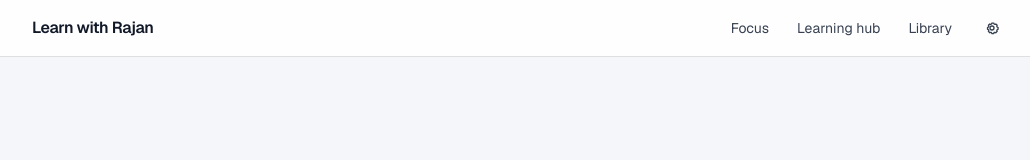
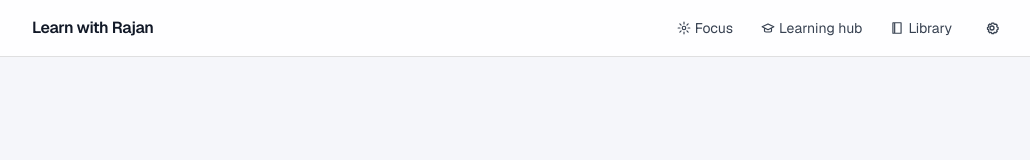
Before and after one commit to rznmgr630/learnwithrajan, a Next.js app: page / in a window 1280 px wide. Shown: the top 160 px of the page, without its empty margins (120-1150 px from the left). Built offline with nearby package versions, Linux system fonts and the light colour scheme.

Commit message:
Add navigation icons

```diff
--- a/components/SiteHeader.tsx
+++ b/components/SiteHeader.tsx
@@ -8,8 +8,8 @@ import { useLocale } from "@/components/i18n/LocaleProvider";
 import { useTheme } from "@/components/ThemeProvider";
 
 const links = [
-  { href: "/learn", key: "nav.learningHub" as const },
-  { href: "/library", key: "nav.library" as const },
+  { href: "/learn", key: "nav.learningHub" as const, icon: "M2 10l10-5 10 5-10 5-10-5Zm4 2v5c0 2.5 12 2.5 12 0v-5" },
+  { href: "/library", key: "nav.library" as const, icon: "M5 3h14v18H5zM8 3v18" },
 ];
 
 function ThemeToggle() {
@@ -99,7 +99,7 @@ export function SiteHeader() {
         </Link>
         <div className="flex min-w-0 items-center gap-1 sm:gap-3">
           <nav className="flex min-w-0 items-center gap-0 text-sm sm:gap-1">
-            <Link href="/focus" aria-current={pathname === "/focus" ? "page" : undefined} className={`inline-flex whitespace-nowrap rounded-lg px-1.5 py-2 transition sm:px-3 ${pathname === "/focus" ? "bg-[var(--elevated)] font-medium text-[var(--text)]" : "text-[var(--muted)] hover:bg-[var(--elevated)] hover:text-[var(--text)]"}`}>Focus</Link>
+            <Link href="/focus" aria-current={pathname === "/focus" ? "page" : undefined} className={`inline-flex items-center gap-1 whitespace-nowrap rounded-lg px-1.5 py-2 transition sm:px-3 ${pathname === "/focus" ? "bg-[var(--elevated)] font-medium text-[var(--text)]" : "text-[var(--muted)] hover:bg-[var(--elevated)] hover:text-[var(--text)]"}`}><svg aria-hidden="true" viewBox="0 0 24 24" className="h-3.5 w-3.5 fill-none stroke-current" strokeWidth="2" strokeLinecap="round" strokeLinejoin="round"><circle cx="12" cy="12" r="3" /><path d="M12 2v3m0 14v3M2 12h3m14 0h3M4.9 4.9 7 7m10 10 2.1 2.1M19.1 4.9 17 7M7 17l-2.1 2.1" /></svg>Focus</Link>
             {links.map((item) => {
               const isActive = pathname === item.href || pathname.startsWith(`${item.href}/`);
               return (
@@ -107,8 +107,9 @@ export function SiteHeader() {
                   key={item.href}
                   href={item.href}
                   aria-current={isActive ? "page" : undefined}
-                  className={`${item.href === "/library" ? "hidden min-[360px]:inline-flex" : "inline-flex"} whitespace-nowrap rounded-lg px-1.5 py-2 transition sm:px-3 ${isActive ? "bg-[var(--elevated)] font-medium text-[var(--text)]" : "text-[var(--muted)] hover:bg-[var(--elevated)] hover:text-[var(--text)]"}`}
+                  className={`${item.href === "/library" ? "hidden min-[360px]:inline-flex" : "inline-flex"} items-center gap-1 whitespace-nowrap rounded-lg px-1.5 py-2 transition sm:px-3 ${isActive ? "bg-[var(--elevated)] font-medium text-[var(--text)]" : "text-[var(--muted)] hover:bg-[var(--elevated)] hover:text-[var(--text)]"}`}
                 >
+                  <svg aria-hidden="true" viewBox="0 0 24 24" className="h-3.5 w-3.5 fill-none stroke-current" strokeWidth="2" strokeLinecap="round" strokeLinejoin="round"><path d={item.icon} /></svg>
                   {t(item.key)}
                 </Link>
               );
```
